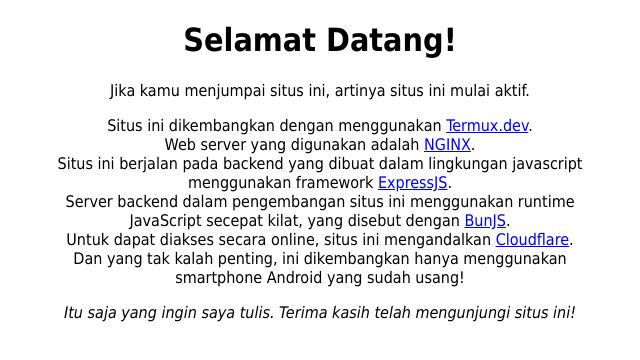
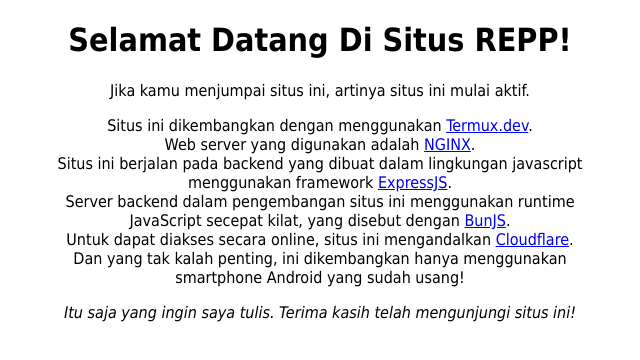
Before and after one commit to rifqirowi33/android-website-project, a plain HTML site: page public/index.html in a window 1280 px wide. Shown: the whole page, without its empty margins (320-960 px from the left). Drawn offline with Linux system fonts and the light colour scheme.

Commit message:
test ketiga

```diff
--- a/public/index.html
+++ b/public/index.html
@@ -15,7 +15,7 @@
     </style>
 </head>
 <body>
-    <h1>Selamat Datang!</h1>
+    <h1>Selamat Datang Di Situs REPP!</h1>
     <p>Jika kamu menjumpai situs ini, artinya situs ini mulai aktif.</p>
 
     <p>
```
